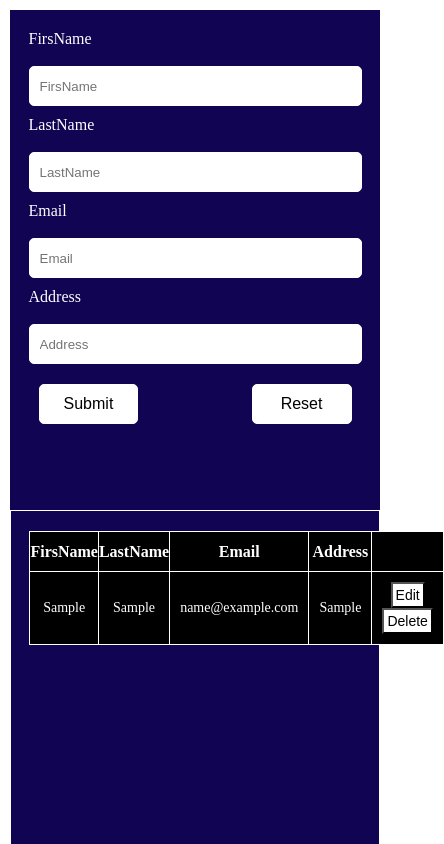
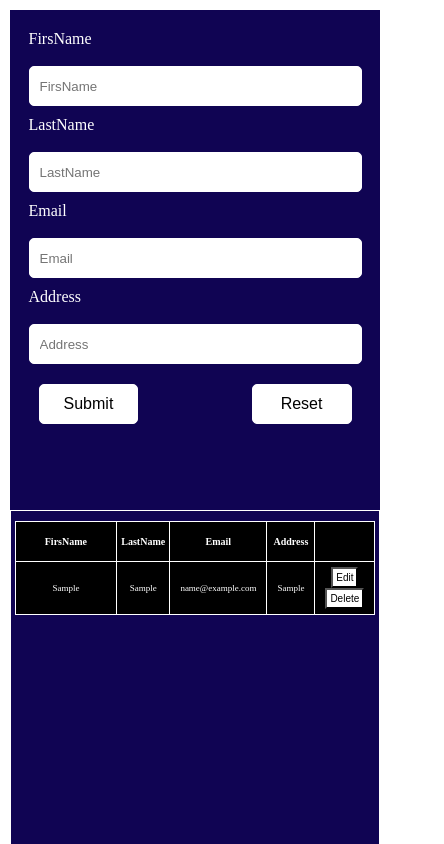
Before and after one commit to FazliddinAsadov/Forma, a plain HTML site: page index.html in a window 390 px wide. Both pictures are taken after typing "Sample", "Sample", "name@example.com", "Sample" into the empty fields and a click on the button "Submit". Shown: the top 844 px of the page, 444 px wide, since content can reach past the window. Drawn offline with Linux system fonts and the light colour scheme.

Commit message:
responsive begin

```diff
--- a/script.js
+++ b/script.js
@@ -29,11 +29,13 @@ submitBtn.addEventListener("click", function (e) {
   <td>${obj.email}</td>
   <td>${obj.address}</td>
   <td>
-
+  <div claas="btn">
   <button class="editBtn"  onClick="onEdit(this)"> Edit</button>
   <button class="deleteBtn" onClick="onDelete(this)">Delete</button></td>
+  </div>
   `;
   tbody.appendChild(tr);
+
 });
 
 function onEdit(e) {
--- a/style.css
+++ b/style.css
@@ -75,8 +75,8 @@ form .reset:hover {
   border: 1px solid #fff;
 }
 .tables .container {
-  width: 90%;
-  margin: 20px auto;
+  width: 98%;
+  margin: 10px auto;
 }
 .tables table {
   width: 100%;
@@ -141,6 +141,8 @@ button {
     font-size: 16px;
   }
   .tables {
+    margin: 0;
+    padding: 0;
     width: 100%;
     height: 100vh;
     scrollbar-width: none;
@@ -154,20 +156,23 @@ button {
 
   .tables tbody {
     width: 100%;
-    margin: 0 auto;
   }
 
   .tables td {
-    font-size: 14px;
+    font-size: 9px;
     width: 80%;
-    padding: 10px;
+    padding: 5px 10px;
   }
+
   .tables button {
     padding: 3px;
-    font-size: 14px;
+    font-size: 10px;
   }
   .table thead {
     width: 50%;
     float: left;
   }
+  th {
+    font-size: 10px;
+  }
 }
```
